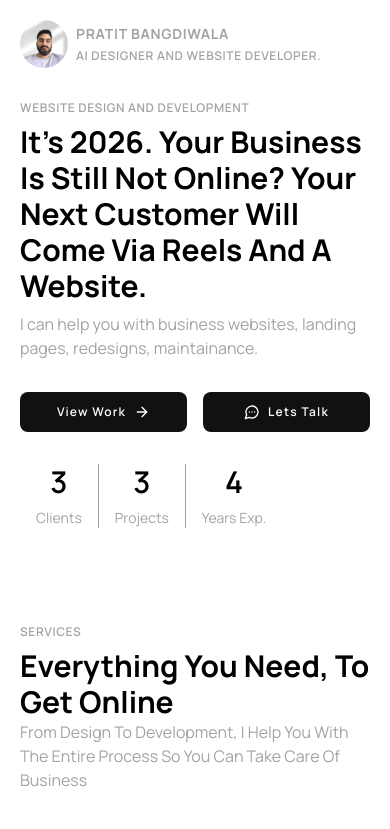
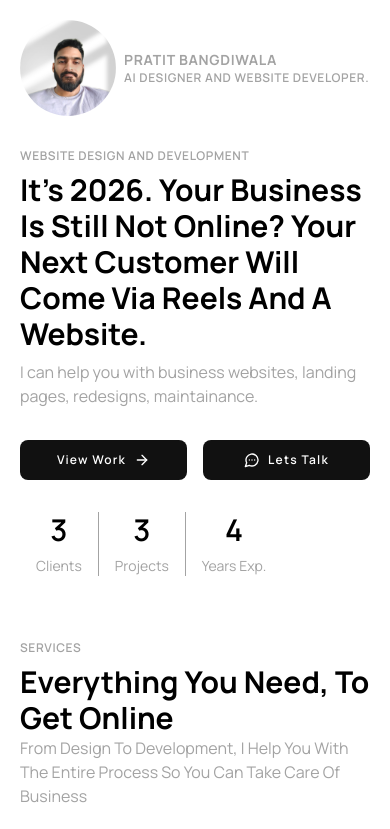
Before and after one commit to Pratitb/freelancer, a React (Vite) app: page / in a window 390 px wide. Shown: the top 829 px of the page. Built offline with nearby package versions, Linux system fonts and the light colour scheme.

Commit message:
feat: section ref, work card styling

```diff
--- a/src/components/Header.tsx
+++ b/src/components/Header.tsx
@@ -1,16 +1,18 @@
+import type { RefObject } from "react"
 
 interface HeaderProps {
     name?: string
     role?: string
+    getSection: RefObject<HTMLDivElement | null>
 }
 
-const Header = ({ name, role }: HeaderProps) => {
+const Header = ({ name, role, getSection }: HeaderProps) => {
     return (
-        <div className="flex gap-2 items-center mb-8">
-            <img src="./profile-3.png" alt="" className="w-12 rounded-full" />
+        <div className="flex gap-2 items-center mb-8" ref={getSection}>
+            <img src="./profile-3.png" alt="" className="w-24 rounded-full" />
             <div>
                 <p className="headText">{name}</p>
-                <p className="subHead mt-1">{role}</p>
+                <p className="subHead">{role}</p>
             </div>
         </div>
     )
--- a/src/components/Hero.tsx
+++ b/src/components/Hero.tsx
@@ -3,28 +3,37 @@ import Button from "./Button"
 import { LuArrowRight, LuMessageCircleMore } from "react-icons/lu"
 import { counters } from "../utils/data"
 import Counter from "./Counter"
+import type { RefObject } from "react"
+import { handleSectionScroll } from "../utils/actions"
 
 interface HeroProps {
     icon: IconType
     preHead?: string
     head?: string
     desc?: string
+    getWork?: RefObject<HTMLDivElement | null>
+    getContact?: RefObject<HTMLDivElement | null>
+    getHero?: RefObject<HTMLDivElement | null>
 }
-const Hero = ({ preHead, head, desc }: HeroProps) => {
+const Hero = ({ preHead, head, desc, getWork, getContact, getHero }: HeroProps) => {
+
     return (
         <>
-            <div className="mb-16 rounded-xl bg-bgCard">
-                {/*  h-170 bg-[url('./hero-1.png')] bg-cover bg-no-repeat */}
+            <div className="mb-8 rounded-xl bg-bgCard md:flex md:gap-16" ref={getHero}>
+                <div className="">
                     <p className="subHead mb-2">{preHead}</p>
-                {/* <Icon size={36} className="bg-iconBg rounded-full p-2 mb-2" /> */}
                     <p className="heroText">{head}</p>
                     <p className="mt-2 mb-8 text-subtle">{desc}</p>
                     <div className="flex gap-4">
-                    <Button name="view work" leadIcon={LuArrowRight} />
-                    <Button name="lets talk" trailIcon={LuMessageCircleMore} />
+                        <Button name="view work" leadIcon={LuArrowRight} getBtnClick={() => handleSectionScroll(getWork)} />
+                        <Button name="lets talk" trailIcon={LuMessageCircleMore} getBtnClick={() => handleSectionScroll(getContact)} />
                     </div>
                     <div className="flex">
                         {counters?.map(item => <Counter key={item.id} count={item.count} label={item.label} />)}
+                    </div>
+                </div>
+                <div>
+                    <img src="./hero-4.png" className="hidden rounded-lg md:max-w-96 lg:max-w-120 md:flex" alt="hero banner" />
                 </div>
             </div>
             {/* <img src="./hero-2.png" alt="hero image with an inspiration to change" className="image" /> */}
--- a/src/components/WorkCard.tsx
+++ b/src/components/WorkCard.tsx
@@ -13,8 +13,8 @@ interface WorkProps {
 const WorkCard = ({ imageSrc, title, desc, projectLink }: WorkProps) => {
     // getStatus, getName,
     return (
-        <div className='bg-bgCard shadow-lg rounded-lg p-4'>
-            <div className='relative'>
+        <div className='bg-bgCard shadow-lg rounded-lg p-4 w-full'>
+            <div className='relative min-w-72 lg:min-w-96 xl:min-w-120'>
                 <img src={imageSrc} alt="" className='rounded-lg' />
             </div>
             <div className='p-2'>
```
Lines whose indentation alone changed are shown as unchanged.
